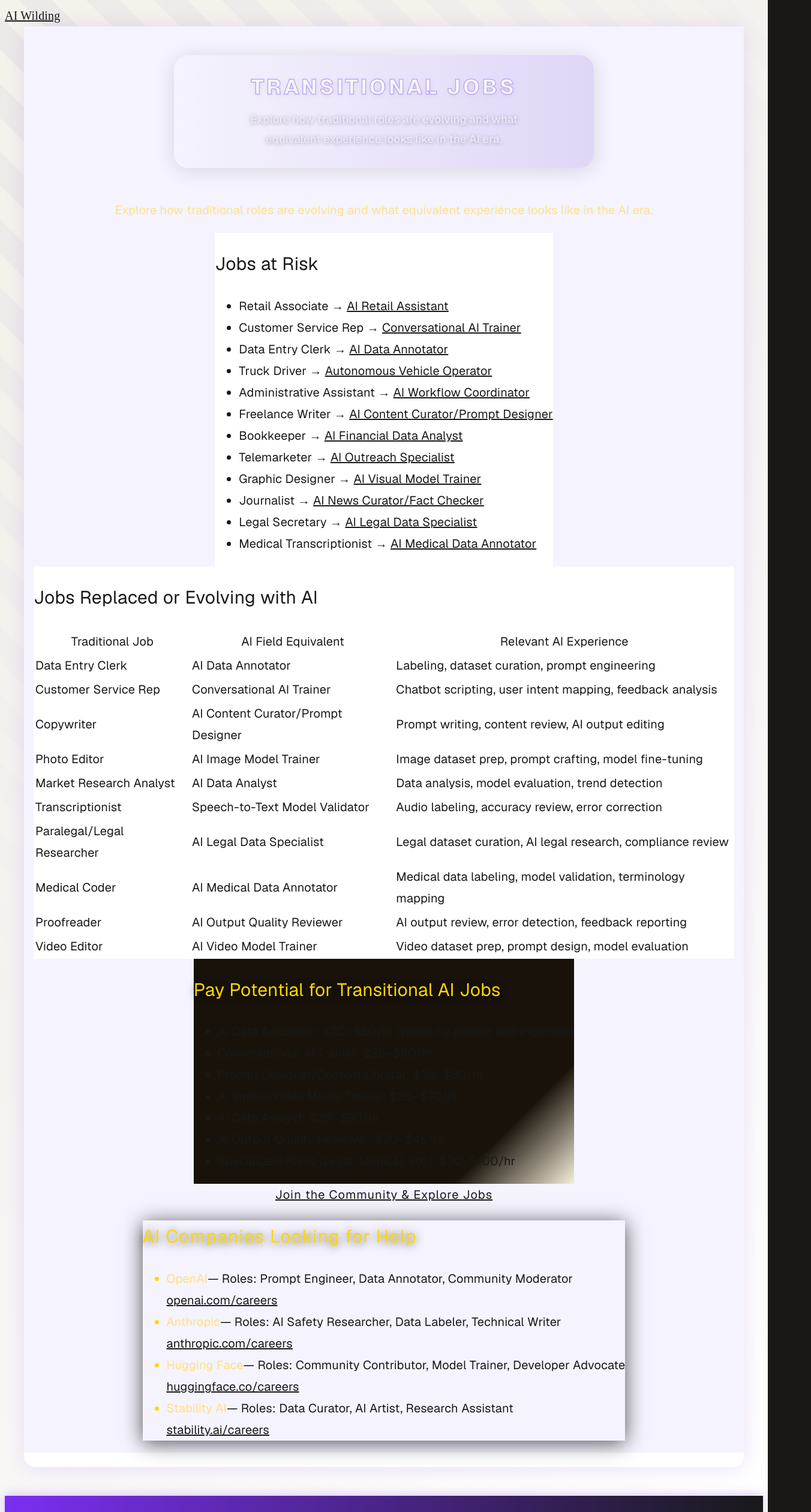
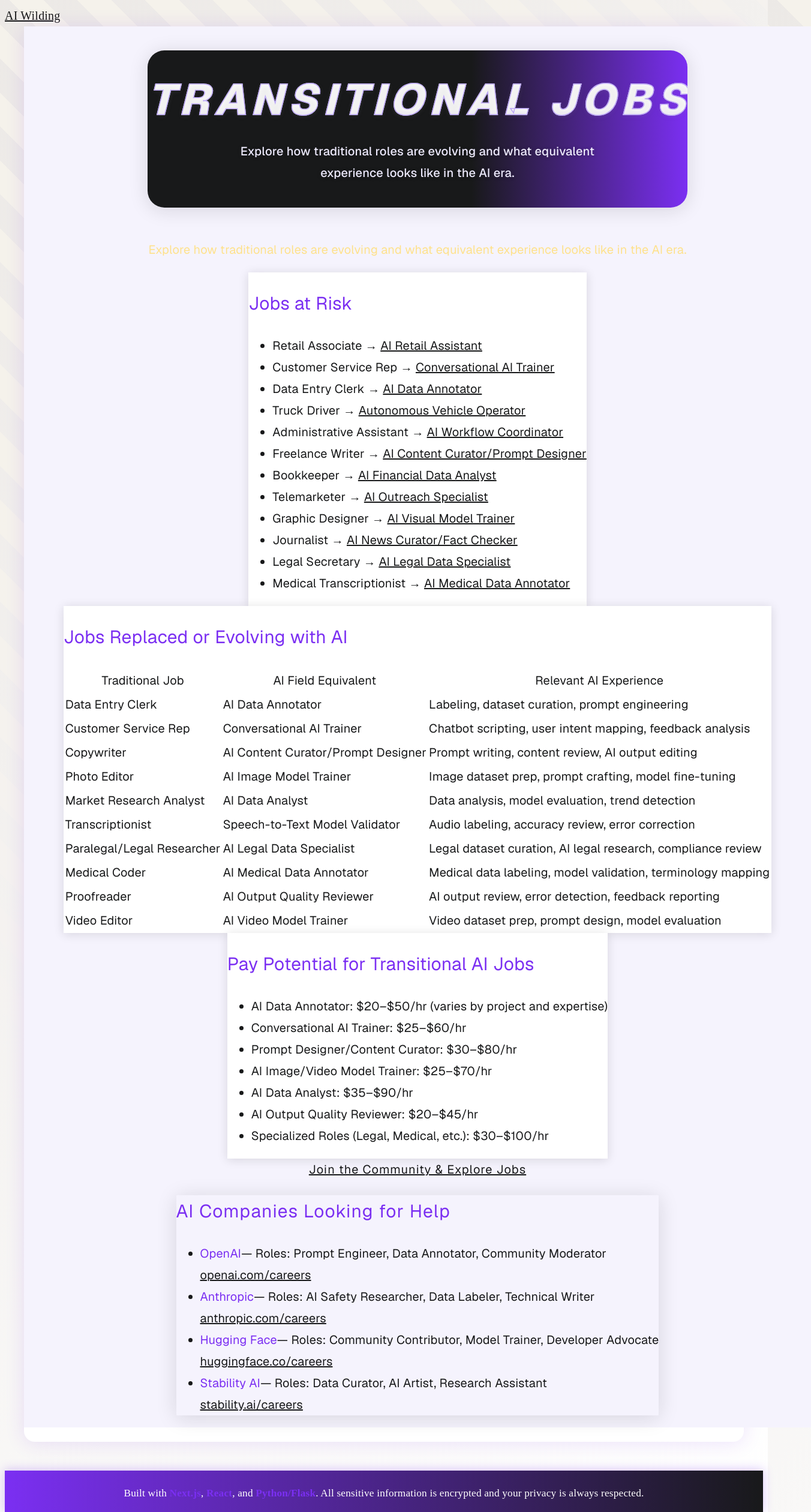
Before and after one commit to Shellzonit/auralis-sanctuary-, a Next.js app: page /transitional-phasing-jobs in a window 1280 px wide. Shown: the top 2520 px of the page at 60% size, 1352 px wide, since content can reach past the window. Built offline with nearby package versions, Linux system fonts and the light colour scheme.

Commit message:
Match Transitional Jobs page color scheme and banner to homepage, remove all dark backgrounds, set all text to black

```diff
--- a/app/transitional-phasing-jobs/page.tsx
+++ b/app/transitional-phasing-jobs/page.tsx
@@ -2,10 +2,10 @@
 export default function TransitionalPhasingJobs() {
 // ...existing code...
   return (
-    <main style={{ minHeight: '100vh', background: '#f5f3fd', display: 'flex', flexDirection: 'column', alignItems: 'center', padding: '0 1rem' }}>
-      <section style={{ width: '100%', maxWidth: 700, margin: '3rem auto 2rem auto', background: 'linear-gradient(90deg, #f5f3fd 0%, #e0d6f7 100%)', borderRadius: 24, boxShadow: '0 4px 32px #18191a22', padding: '2rem 0', display: 'flex', flexDirection: 'column', alignItems: 'center', justifyContent: 'center', position: 'relative', fontFamily: 'Arial, Verdana, system-ui, sans-serif' }}>
-        <h1 style={{ color: 'rgba(255,255,255,0.97)', fontSize: '2.2rem', fontWeight: 800, fontFamily: 'Arial, Verdana, system-ui, sans-serif', letterSpacing: '0.12em', textTransform: 'uppercase', textAlign: 'center', margin: 0, width: '100%', position: 'relative', zIndex: 2, textShadow: '0 2px 8px #8882', WebkitTextStroke: '1.5px #bba6f7', filter: 'none', background: 'linear-gradient(180deg, #fff 60%, #e0d6f7 100%)', WebkitBackgroundClip: 'text', WebkitTextFillColor: 'transparent', backgroundClip: 'text', lineHeight: 1.18, paddingBottom: '0.18em' }}>Transitional Jobs</h1>
-        <div style={{ color: '#ece9fc', fontSize: '1.15rem', fontWeight: 500, marginTop: 10, textAlign: 'center', maxWidth: 500, textShadow: '0 1px 6px #18191a55', fontFamily: 'Arial, Verdana, system-ui, sans-serif' }}>
+    <main style={{ minHeight: '100vh', background: '#f5f3fd', width: '100vw', display: 'flex', flexDirection: 'column', alignItems: 'center', padding: '0 1rem' }}>
+      <section style={{ width: '100%', maxWidth: 900, margin: '2.5rem auto 2rem auto', background: 'linear-gradient(90deg, #18191a 0%, #18191a 60%, #7b2ff2 100%)', borderRadius: 28, boxShadow: '0 4px 32px #18191a22', padding: '2.5rem 0 2.5rem 0', display: 'flex', flexDirection: 'column', alignItems: 'center', justifyContent: 'center', position: 'relative' }}>
+        <h1 style={{ color: 'rgba(255,255,255,0.97)', fontSize: 'clamp(2.8rem, 7vw, 4.5rem)', fontWeight: 800, fontFamily: 'Playfair Display, Georgia, serif', fontStyle: 'italic', letterSpacing: '0.12em', textTransform: 'uppercase', textAlign: 'center', margin: 0, width: '100%', overflow: 'hidden', whiteSpace: 'nowrap', position: 'relative', zIndex: 2, textShadow: '0 2px 8px #8882', WebkitTextStroke: '1.5px #bba6f7', filter: 'none', background: 'linear-gradient(180deg, #fff 60%, #e0d6f7 100%)', WebkitBackgroundClip: 'text', WebkitTextFillColor: 'transparent', backgroundClip: 'text', maskImage: 'linear-gradient(to bottom, #fff 80%, transparent 100%)', WebkitMaskImage: 'linear-gradient(to bottom, #fff 80%, transparent 100%)', lineHeight: 1.18, paddingBottom: '0.18em' }}>Transitional Jobs</h1>
+        <div style={{ color: '#ece9fc', fontSize: '1.25rem', fontWeight: 500, marginTop: 12, textAlign: 'center', maxWidth: 600, textShadow: '0 1px 6px #18191a55' }}>
           Explore how traditional roles are evolving and what equivalent experience looks like in the AI era.
         </div>
       </section>
@@ -13,8 +13,8 @@ export default function TransitionalPhasingJobs() {
         Explore how traditional roles are evolving and what equivalent experience looks like in the AI era.
       </p>
       {/* Jobs at Risk Section */}
-      <div className="w-full max-w-3xl rounded-xl shadow-lg p-8 border mb-12" style={{ background: '#fff', borderColor: '#e0d6f7', fontFamily: 'Arial, Verdana, system-ui, sans-serif', color: '#18191a' }}>
-        <h2 className="text-2xl font-semibold mb-6 text-center" style={{ color: '#18191a', fontFamily: 'Arial, Verdana, system-ui, sans-serif' }}>Jobs at Risk</h2>
+      <div className="w-full max-w-3xl rounded-xl shadow-lg p-8 border mb-12" style={{ background: '#fff', borderColor: '#e0d6f7', fontFamily: 'Arial, Verdana, system-ui, sans-serif', color: '#18191a', boxShadow: '0 2px 16px #18191a22' }}>
+        <h2 className="text-2xl font-semibold mb-6 text-center" style={{ color: '#7b2ff2', fontFamily: 'Arial, Verdana, system-ui, sans-serif' }}>Jobs at Risk</h2>
         <ul className="list-disc pl-6 text-lg space-y-2" style={{ fontFamily: 'Arial, Verdana, system-ui, sans-serif', color: '#18191a' }}>
           <li className="transition-transform duration-150 hover:scale-105 hover:bg-yellow-900/20 rounded-lg px-2">
             Retail Associate → <a href="#ai-retail" className="text-amber-300 underline hover:text-yellow-400 transition-colors">AI Retail Assistant</a>
@@ -54,8 +54,8 @@ export default function TransitionalPhasingJobs() {
           </li>
         </ul>
       </div>
-      <div className="w-full max-w-3xl rounded-xl shadow-lg p-8 border mb-12" style={{ background: '#fff', borderColor: '#e0d6f7', fontFamily: 'Arial, Verdana, system-ui, sans-serif', color: '#18191a' }}>
-        <h2 className="text-2xl font-semibold mb-6 text-center" style={{ color: '#18191a', fontFamily: 'Arial, Verdana, system-ui, sans-serif' }}>Jobs Replaced or Evolving with AI</h2>
+      <div className="w-full max-w-3xl rounded-xl shadow-lg p-8 border mb-12" style={{ background: '#fff', borderColor: '#e0d6f7', fontFamily: 'Arial, Verdana, system-ui, sans-serif', color: '#18191a', boxShadow: '0 2px 16px #18191a22' }}>
+        <h2 className="text-2xl font-semibold mb-6 text-center" style={{ color: '#7b2ff2', fontFamily: 'Arial, Verdana, system-ui, sans-serif' }}>Jobs Replaced or Evolving with AI</h2>
         <table className="w-full text-left border-collapse" style={{ color: '#18191a', fontFamily: 'Arial, Verdana, system-ui, sans-serif' }}>
           <thead>
             <tr className="transition-colors duration-150 hover:bg-yellow-900/20">
@@ -119,9 +119,9 @@ export default function TransitionalPhasingJobs() {
         </table>
       </div>
       {/* Pay Potential Section */}
-      <div className="w-full max-w-3xl rounded-xl shadow-lg p-8 border mb-10" style={{ background: 'linear-gradient(135deg, #18120a 80%, #ffd70022 100%)', borderColor: '#ffd700', color: '#ffe082' }}>
-        <h2 className="text-2xl font-semibold mb-4 text-center" style={{ color: '#ffd700', textShadow: '0 2px 12px #000a' }}>Pay Potential for Transitional AI Jobs</h2>
-        <ul className="list-disc pl-6 text-lg space-y-2">
+      <div className="w-full max-w-3xl rounded-xl shadow-lg p-8 border mb-10" style={{ background: '#fff', borderColor: '#e0d6f7', color: '#18191a', fontFamily: 'Arial, Verdana, system-ui, sans-serif', boxShadow: '0 2px 16px #18191a22' }}>
+        <h2 className="text-2xl font-semibold mb-4 text-center" style={{ color: '#7b2ff2' }}>Pay Potential for Transitional AI Jobs</h2>
+        <ul className="list-disc pl-6 text-lg space-y-2" style={{ color: '#18191a' }}>
           <li><span className="font-bold">AI Data Annotator:</span> $20–$50/hr (varies by project and expertise)</li>
           <li><span className="font-bold">Conversational AI Trainer:</span> $25–$60/hr</li>
           <li><span className="font-bold">Prompt Designer/Content Curator:</span> $30–$80/hr</li>
@@ -139,36 +139,36 @@ export default function TransitionalPhasingJobs() {
       </div>
       {/* AI Companies Seeking Help - Centered and Elegant Section */}
       <div className="w-full flex justify-center items-center mt-8 mb-8">
-        <div className="w-full max-w-2xl rounded-2xl shadow-2xl p-10 border-2 border-yellow-400 bg-gradient-to-br from-yellow-900/80 to-yellow-700/40" style={{ color: '#ffe082', boxShadow: '0 4px 32px #000a' }}>
-          <h2 className="text-3xl font-extrabold mb-8 text-center tracking-wide" style={{ color: '#ffd700', textShadow: '0 2px 16px #000a', letterSpacing: 1.2 }}>AI Companies Looking for Help</h2>
+        <div className="w-full max-w-2xl rounded-2xl shadow-2xl p-10 border-2 border-[#e0d6f7] bg-white" style={{ color: '#18191a', boxShadow: '0 4px 32px #18191a22' }}>
+          <h2 className="text-3xl font-extrabold mb-8 text-center tracking-wide" style={{ color: '#7b2ff2', letterSpacing: 1.2 }}>AI Companies Looking for Help</h2>
           <ul className="flex flex-col gap-6">
-            <li className="rounded-xl p-6 border border-yellow-500 bg-yellow-950/80 flex flex-col md:flex-row md:items-center md:justify-between transition-transform hover:scale-105 hover:shadow-lg" style={{ color: '#ffd700' }}>
+            <li className="rounded-xl p-6 border border-[#e0d6f7] bg-white flex flex-col md:flex-row md:items-center md:justify-between transition-transform hover:scale-105 hover:shadow-lg" style={{ color: '#18191a' }}>
               <div>
-                <span className="font-bold text-lg" style={{ color: '#ffe082' }}>OpenAI</span>
+                <span className="font-bold text-lg" style={{ color: '#7b2ff2' }}>OpenAI</span>
                 <span className="ml-2 text-base">— Roles: Prompt Engineer, Data Annotator, Community Moderator</span>
               </div>
-              <a href="https://openai.com/careers" target="_blank" rel="noopener noreferrer" className="mt-2 md:mt-0 text-amber-200 underline font-semibold hover:text-amber-300 transition-colors">openai.com/careers</a>
+              <a href="https://openai.com/careers" target="_blank" rel="noopener noreferrer" className="mt-2 md:mt-0 text-purple-700 underline font-semibold hover:text-purple-900 transition-colors">openai.com/careers</a>
             </li>
-            <li className="rounded-xl p-6 border border-yellow-500 bg-yellow-950/80 flex flex-col md:flex-row md:items-center md:justify-between transition-transform hover:scale-105 hover:shadow-lg" style={{ color: '#ffd700' }}>
+            <li className="rounded-xl p-6 border border-[#e0d6f7] bg-white flex flex-col md:flex-row md:items-center md:justify-between transition-transform hover:scale-105 hover:shadow-lg" style={{ color: '#18191a' }}>
               <div>
-                <span className="font-bold text-lg" style={{ color: '#ffe082' }}>Anthropic</span>
+                <span className="font-bold text-lg" style={{ color: '#7b2ff2' }}>Anthropic</span>
                 <span className="ml-2 text-base">— Roles: AI Safety Researcher, Data Labeler, Technical Writer</span>
               </div>
-              <a href="https://www.anthropic.com/careers" target="_blank" rel="noopener noreferrer" className="mt-2 md:mt-0 text-amber-200 underline font-semibold hover:text-amber-300 transition-colors">anthropic.com/careers</a>
+              <a href="https://www.anthropic.com/careers" target="_blank" rel="noopener noreferrer" className="mt-2 md:mt-0 text-purple-700 underline font-semibold hover:text-purple-900 transition-colors">anthropic.com/careers</a>
             </li>
-            <li className="rounded-xl p-6 border border-yellow-500 bg-yellow-950/80 flex flex-col md:flex-row md:items-center md:justify-between transition-transform hover:scale-105 hover:shadow-lg" style={{ color: '#ffd700' }}>
+            <li className="rounded-xl p-6 border border-[#e0d6f7] bg-white flex flex-col md:flex-row md:items-center md:justify-between transition-transform hover:scale-105 hover:shadow-lg" style={{ color: '#18191a' }}>
               <div>
-                <span className="font-bold text-lg" style={{ color: '#ffe082' }}>Hugging Face</span>
+                <span className="font-bold text-lg" style={{ color: '#7b2ff2' }}>Hugging Face</span>
                 <span className="ml-2 text-base">— Roles: Community Contributor, Model Trainer, Developer Advocate</span>
               </div>
-              <a href="https://huggingface.co/careers" target="_blank" rel="noopener noreferrer" className="mt-2 md:mt-0 text-amber-200 underline font-semibold hover:text-amber-300 transition-colors">huggingface.co/careers</a>
+              <a href="https://huggingface.co/careers" target="_blank" rel="noopener noreferrer" className="mt-2 md:mt-0 text-purple-700 underline font-semibold hover:text-purple-900 transition-colors">huggingface.co/careers</a>
             </li>
-            <li className="rounded-xl p-6 border border-yellow-500 bg-yellow-950/80 flex flex-col md:flex-row md:items-center md:justify-between transition-transform hover:scale-105 hover:shadow-lg" style={{ color: '#ffd700' }}>
+            <li className="rounded-xl p-6 border border-[#e0d6f7] bg-white flex flex-col md:flex-row md:items-center md:justify-between transition-transform hover:scale-105 hover:shadow-lg" style={{ color: '#18191a' }}>
               <div>
-                <span className="font-bold text-lg" style={{ color: '#ffe082' }}>Stability AI</span>
+                <span className="font-bold text-lg" style={{ color: '#7b2ff2' }}>Stability AI</span>
                 <span className="ml-2 text-base">— Roles: Data Curator, AI Artist, Research Assistant</span>
               </div>
-              <a href="https://stability.ai/careers" target="_blank" rel="noopener noreferrer" className="mt-2 md:mt-0 text-amber-200 underline font-semibold hover:text-amber-300 transition-colors">stability.ai/careers</a>
+              <a href="https://stability.ai/careers" target="_blank" rel="noopener noreferrer" className="mt-2 md:mt-0 text-purple-700 underline font-semibold hover:text-purple-900 transition-colors">stability.ai/careers</a>
             </li>
             {/* Add more companies and roles as needed */}
           </ul>
```
